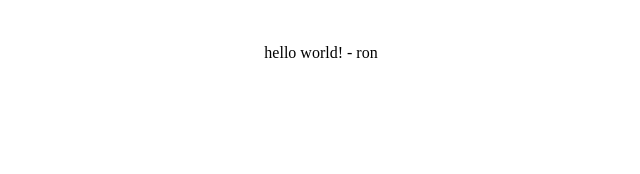
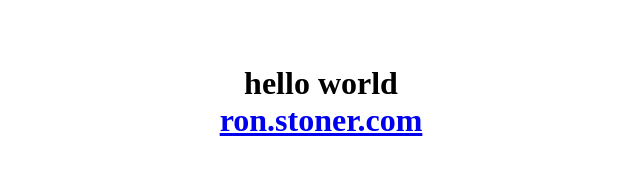
Before and after one commit to ronaldstoner/ronaldstoner.github.io, a plain HTML site: page index.html in a window 1280 px wide. Shown: the whole page, without its empty margins (319-959 px from the left). Drawn offline with Linux system fonts and the light colour scheme.

Commit message:
Updating index.html

```diff
--- a/index.html
+++ b/index.html
@@ -3,7 +3,10 @@
   <body>
     <center>
       <br><br>
-      hello world! - ron
+      <h1>
+	      hello world<br>
+	      <a href="https://ron.stoner.com/">ron.stoner.com</a>
+      </h1>
     </center>
   </body>
 </html>
```
